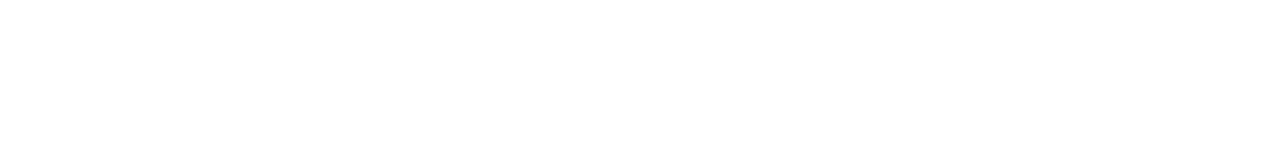
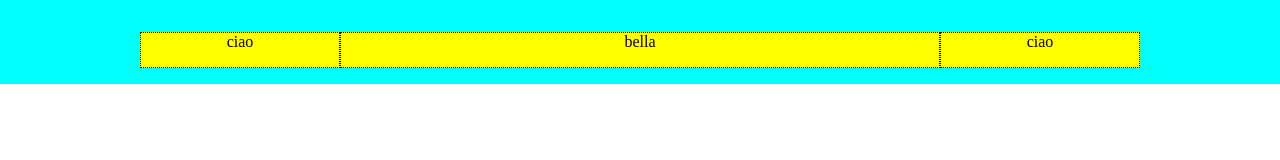
Before and after one commit to LambertoNeri/htmlcss-struttura-discord, a plain HTML site: page index.html in a window 1280 px wide. Drawn offline with Linux system fonts and the light colour scheme.

Commit message:
add header

```diff
--- a/assets/debug.css
+++ b/assets/debug.css
@@ -0,0 +1,8 @@
+header{
+    background-color: aqua;
+}
+
+nav{
+    background-color: yellow;
+    border: 1px dotted black;
+}
--- a/assets/style.css
+++ b/assets/style.css
@@ -0,0 +1,36 @@
+*{
+    margin: 0;
+    padding: 0;
+    box-sizing: border-box;
+}
+
+header{
+    padding-bottom: 1rem;
+    padding-top: 1rem;
+
+
+}
+
+.container{
+    max-width: 1000px;
+    margin-left: auto;
+    margin-right: auto;
+    display: flex;
+
+}
+
+
+.link{
+     margin-top: 1rem;
+     padding-bottom: 1rem;
+     flex: 0 0 60%;
+     text-align: center;
+     flex-wrap: wrap;
+    }
+
+.logo{
+    margin-top: 1rem;
+    flex: 0 0 20%;
+    flex-wrap: wrap;
+    text-align: center;
+}
--- a/index.html
+++ b/index.html
@@ -9,6 +9,14 @@
     <link rel="stylesheet" href="assets/style.css">
 </head>
 <body>
+    <header>
+        <div class="container">
+            <nav class="logo">ciao</nav>
+            <nav class="link">bella</nav>
+            <nav class="logo">ciao</nav>
+        </div>
 
+
+    </header>
 </body>
 </html>
```
